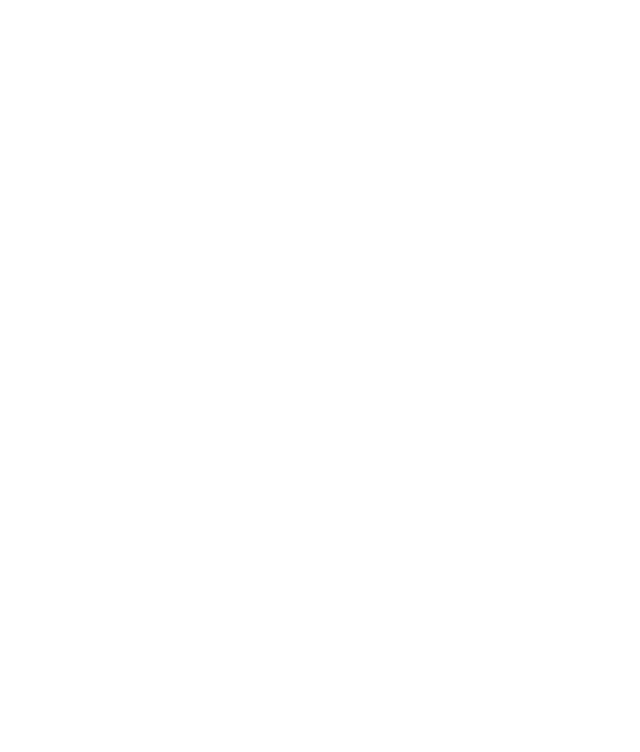
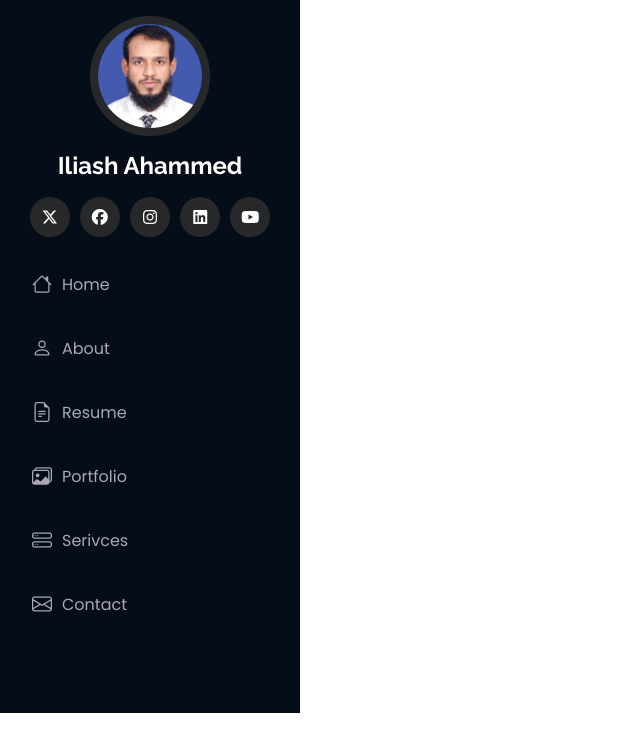
Before and after one commit to iliashahammed/portfolio_project_one, a plain HTML site: page index.html in a window 1280 px wide. Shown: the whole page, without its empty margins (0-640 px from the left). Drawn offline with nearby package versions, Linux system fonts and the light colour scheme.

Commit message:
Feature-add(Nav): Navmenu added to the header

```diff
--- a/css/style.css
+++ b/css/style.css
@@ -24,3 +24,98 @@
       --heading-font: "Raleway", sans-serif;
       --nav-font: "Poppins", sans-serif;
   }
+
+  a{
+    text-decoration: none;
+  }
+
+  h1,
+  h2,
+  h3,
+  h4,
+  h5,
+  h6{
+    font-family: var(--heading-font);
+  }
+
+  body .header{
+    position: fixed;
+    width: 300px;
+    height: fit-content;
+    background-color: var(--heading-color);
+  }
+
+  .header .profile-img{
+    position: relative;
+    width: 120px;
+    height: 120px;
+    border: 8px solid var(--default-color);
+    border-radius: 50%;
+  }
+
+  .header .logo{
+    position: relative;
+  }
+
+  .header h1{
+    font-size: 24px;
+    font-weight: 700;
+    color: var(--surface-color);
+  }
+
+  .header .social-links a{
+    background: var(--default-color);
+    border-radius: 50%;
+    color: var(--contrast-color);
+    display: inline-flex;
+    justify-content: center;
+    align-items: center;
+    margin: 0 3px;
+    padding: 7px;
+    height: 40px;
+    width: 40px;
+    transition: 0.3s;
+  }
+
+  .header .social-links a:hover{
+    background: var(--accent-color);
+  }
+
+  .navmenu{
+    width: 300px;
+    margin: 0 0 20px 0;
+    padding: 0 0 40px 0;
+  }
+
+  .navmenu ul{
+    list-style: none;
+    line-height: 4rem;
+  }
+
+  .navmenu li a{
+    position: relative;
+    color: var(--nav-color);
+    font-family: var(--nav-font);
+    font-weight: 400;
+    display: flex;
+    gap: 10px;
+    align-items: center;
+    white-space: nowrap;
+    transition: 0.3s;
+    width: 100%;
+  }
+
+  .navmenu li a:hover i{
+    color: var(--accent-color);
+  }
+  .navmenu li a:hover{
+    color: var(--nav-hover-color);
+  }
+
+  .navmenu li a i{
+    position: relative;
+    font-style: normal;
+    font-size: 20px;
+    font-weight: 400;
+    font-family: var(--nav-font);
+  }
--- a/index.html
+++ b/index.html
@@ -9,11 +9,68 @@
 
       <link href="https://cdn.jsdelivr.net/npm/bootstrap@5.3.3/dist/css/bootstrap.min.css" rel="stylesheet" integrity="sha384-QWTKZyjpPEjISv5WaRU9OFeRpok6YctnYmDr5pNlyT2bRjXh0JMhjY6hW+ALEwIH" crossorigin="anonymous">
 
+      <link rel="stylesheet" href="https://cdn.jsdelivr.net/npm/bootstrap-icons@1.11.3/font/bootstrap-icons.min.css">
+
       <link rel="stylesheet" href="css/style.css">
 </head>
 <body>
-      <header>
+      <header id="header" class="header d-flex flex-column align-items-center">
+            <i class="header-toggle d-xl-none bi bi-list"></i>
+            <div class="profile-img mt-3">
+                  <img class="img-fluid rounded-circle" src="assets/Md. Iliash Ahammed.jpg" alt="image">
+            </div>
+            <a href="index.html" class="logo d-flex justify-content-center align-items-center mt-3">
+                  <h1 class="site-name">Iliash Ahammed</h1>
+            </a>
+            <div class="social-links text-center mt-2 mb-3">
+                  <a href="#" class="twitter-x"><i class="fa-brands fa-x-twitter"></i></a>
+                  <a href="#" class="facebook"><i class="fa-brands fa-facebook"></i></a>
+                  <a href="#" class="facebook"><i class="fa-brands fa-instagram"></i></a>
+                  <a href="#" class="facebook"><i class="fa-brands fa-linkedin"></i></a>
+                  <a href="#" class="facebook"><i class="fa-brands fa-youtube"></i></a>
 
+            </div>
+            <nav id="navmenu" class="navmenu">
+                  <ul>
+                        <li>
+                              <a href="#" class="active">
+                                    <i class="bi bi-house navicon"></i>
+                                    Home
+                              </a>
+                        </li>
+                        <li>
+                              <a href="#" class="active">
+                                    <i class="bi bi-person navicon"></i>
+                                    About
+                              </a>
+                        </li>
+                        <li>
+                              <a href="#">
+                                    <i class="bi bi-file-earmark-text"></i>
+                                    Resume
+                              </a>
+                        </li>
+                        <li>
+                              <a href="#" class="active">
+                                    <i class="bi bi-images navicon"></i>
+                                    Portfolio
+                              </a>
+                        </li>
+                        <li>
+                              <a href="#" class="active">
+                                    <i class="bi bi-hdd-stack navicon"></i>
+                                    Serivces
+                              </a>
+                        </li>
+                        <li>
+                              <a href="#" class="active">
+                                    <i class="bi bi-envelope navicon"></i>
+                                    Contact
+                              </a>
+                        </li>
+
+                  </ul>
+            </nav>
       </header>
 
       <main>
```
